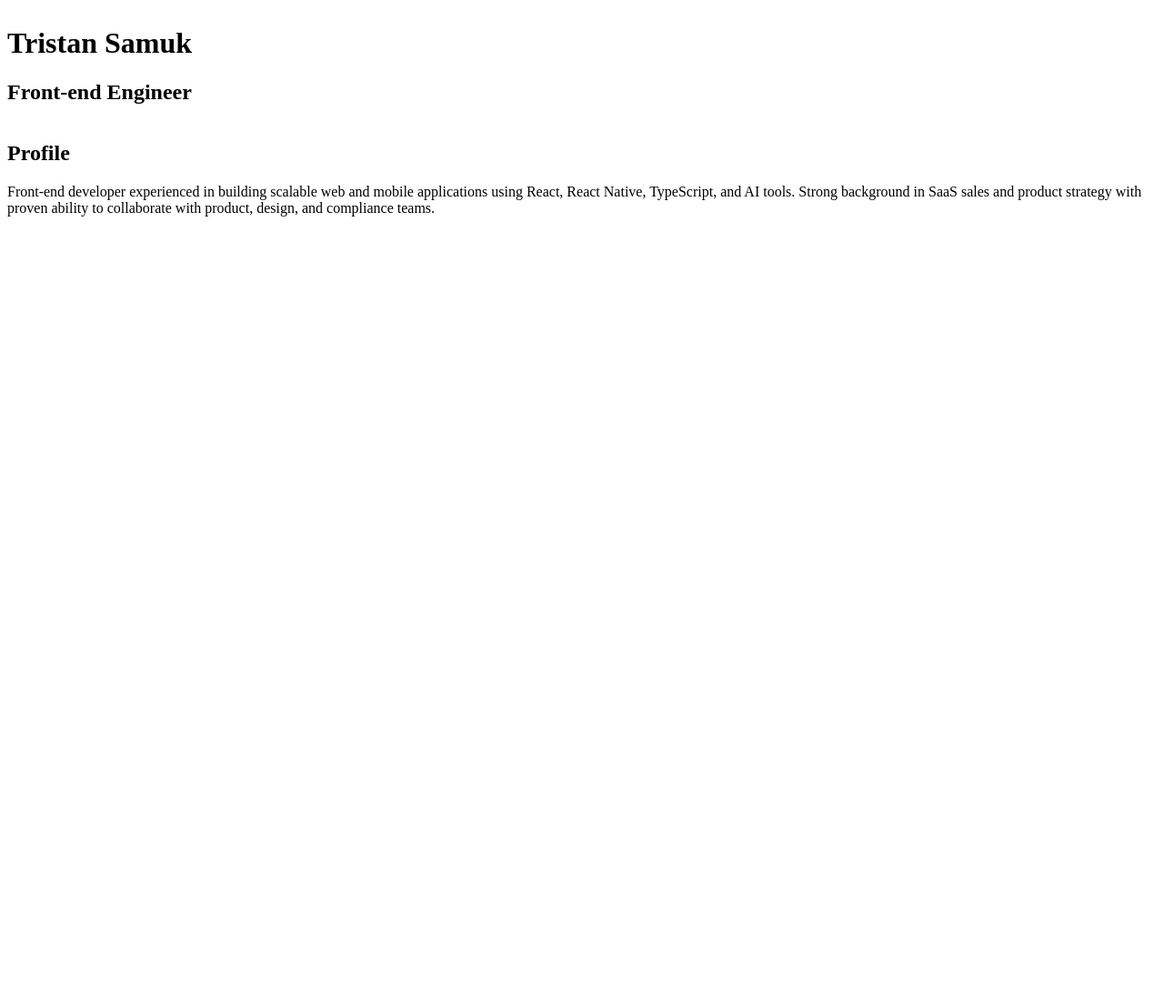
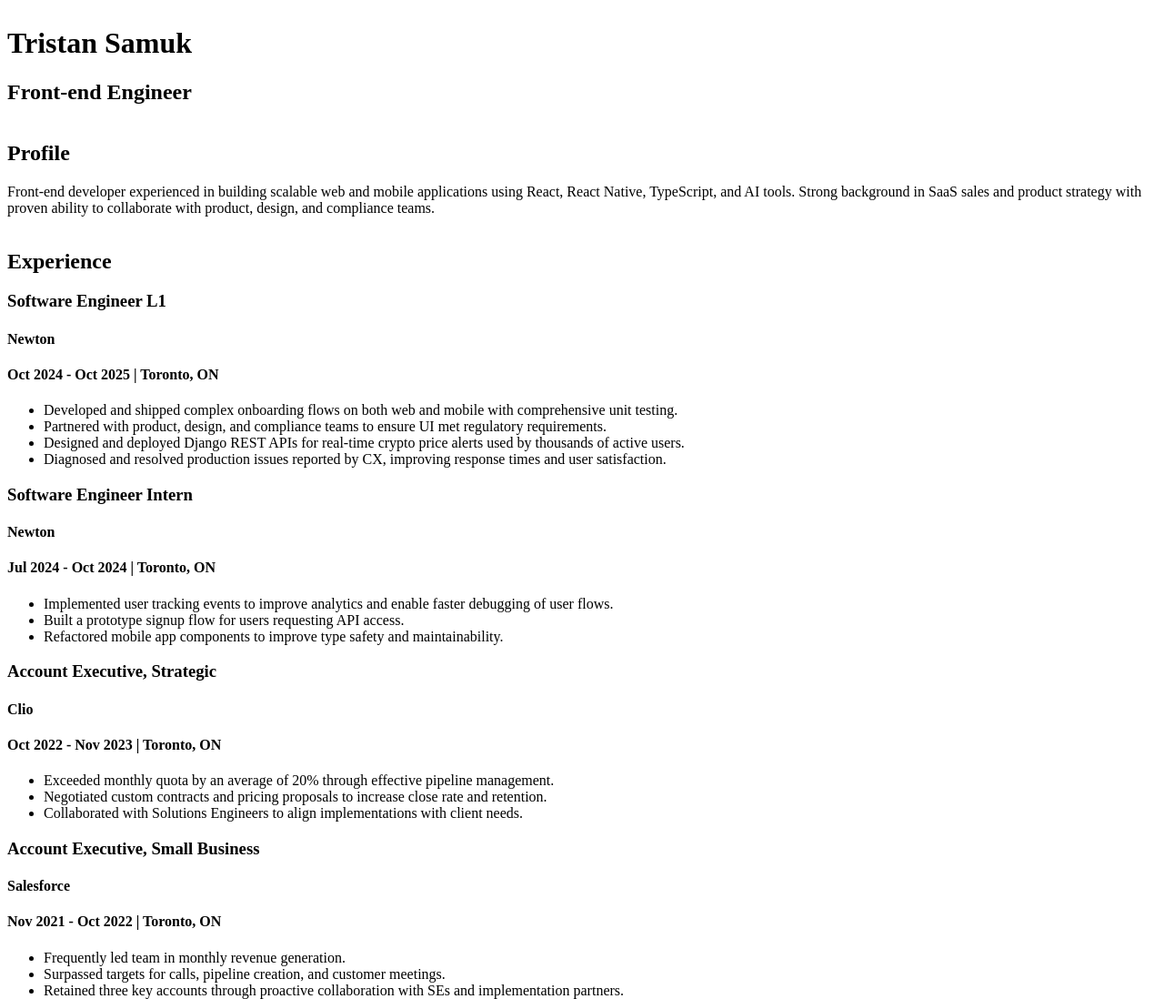
Before and after one commit to tristansamuk/resume, a plain HTML site: page index.html in a window 1280 px wide. Shown: the top 1098 px of the page at 91% size. Before the commit the page ends 800 px from the top, so only its background shows below. Drawn offline with Linux system fonts and the light colour scheme.

Commit message:
Add experience seciont and position component

```diff
--- /dev/null
+++ b/components/experience/experience.js
@@ -0,0 +1,31 @@
+import { Position } from './position.js';
+import { createTemplate } from '../../scripts/helpers.js';
+import { resume } from '../../constants/resume.js';
+
+const { experience } = resume;
+
+export class Experience {
+  constructor(parentClassName) {
+    this.parentElement = document.querySelector(parentClassName);
+    this.templateElement = createTemplate(`
+        <h2>${experience.heading}</h2>
+        <div class="positions"></div>
+      `);
+    this.component = document.importNode(this.templateElement.content, true);
+  }
+
+  addPositions() {
+    const parentEl = this.component.querySelector('.positions');
+
+    for (const position of experience.positions) {
+      const item = new Position(parentEl);
+      item.setText(position);
+      item.appendToParent();
+    }
+  }
+
+  render() {
+    this.addPositions();
+    this.parentElement.append(this.component);
+  }
+}
--- /dev/null
+++ b/components/experience/position.js
@@ -0,0 +1,46 @@
+import { createTemplate } from '../../scripts/helpers.js';
+
+export class Position {
+  constructor(parent) {
+    this.parentElement = parent;
+    this.templateElement = createTemplate(`
+        <div class="position">
+          <h3 class="position__title"></h3>
+            <div class="position__container">
+              <h4 class="position__company"></h4>
+              <h4 class="position__date-location"></h4>
+            </div>
+          <ul class="position__description">
+            <li class="position__list-item"></li>
+          </ul>
+        </div>
+      `);
+
+    this.component = document.importNode(this.templateElement.content, true);
+
+    this.titleEl = this.component.querySelector('.position__title');
+    this.companyEl = this.component.querySelector('.position__company');
+    this.dateLocEl = this.component.querySelector('.position__date-location');
+    this.listEl = this.component.querySelector('.position__description');
+    this.listItemEl = this.component.querySelector('.position__list-item');
+
+    // remove the empty list item
+    this.component.querySelector('.position__description').textContent = '';
+  }
+
+  setText(data) {
+    this.titleEl.textContent = data.jobTitle;
+    this.companyEl.textContent = data.company;
+    this.dateLocEl.textContent = `${data.from} - ${data.to} | ${data.location}`;
+
+    for (const item of data.description) {
+      const newListItem = this.listItemEl.cloneNode();
+      newListItem.innerText = item;
+      this.listEl.append(newListItem);
+    }
+  }
+
+  appendToParent() {
+    this.parentElement.append(this.component);
+  }
+}
--- a/components/index.js
+++ b/components/index.js
@@ -1,7 +1,9 @@
+import { Experience } from './experience/experience.js';
 import { Header } from './header/header.js';
 import { Summary } from './summary/summary.js';
 
 const header = new Header('.header');
 const summary = new Summary('.summary');
+const experience = new Experience('.experience');
 
-export const components = [header, summary];
+export const components = [header, summary, experience];
--- a/index.html
+++ b/index.html
@@ -10,27 +10,16 @@
 
   <body>
     <div class="resume">
-      <div class="header">
-        <!-- Header -->
-      </div>
+      <div class="header"></div>
       <div class="summary"></div>
-      <!-- Summary -->
       <div class="layout">
         <div class="left-column">
-          <div class="experience">
-            <!-- Experience -->
-          </div>
+          <div class="experience"></div>
         </div>
         <div class="right-column">
-          <div class="education">
-            <!-- Education -->
-          </div>
-          <div class="technical-skills">
-            <!-- Technical Skills -->
-          </div>
-          <div class="technical-skills">
-            <!-- Additional Skills -->
-          </div>
+          <div class="education"></div>
+          <div class="technical-skills"></div>
+          <div class="additional-skills"></div>
         </div>
       </div>
     </div>
```
Also changed, not shown: components/experience/experience.css (added), components/experience/position.css (added), 2 other files.
